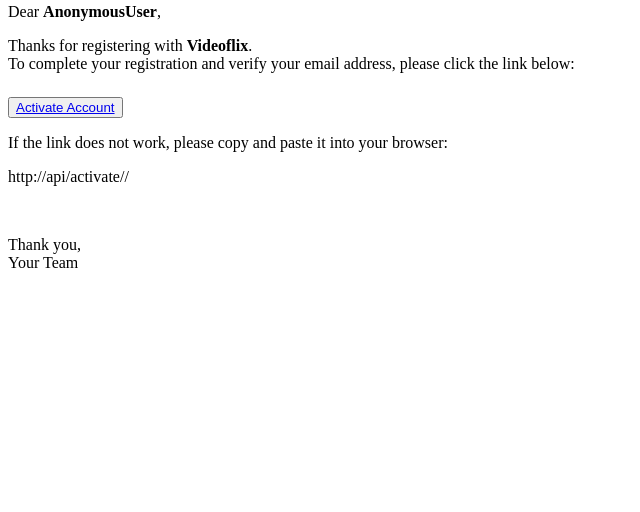
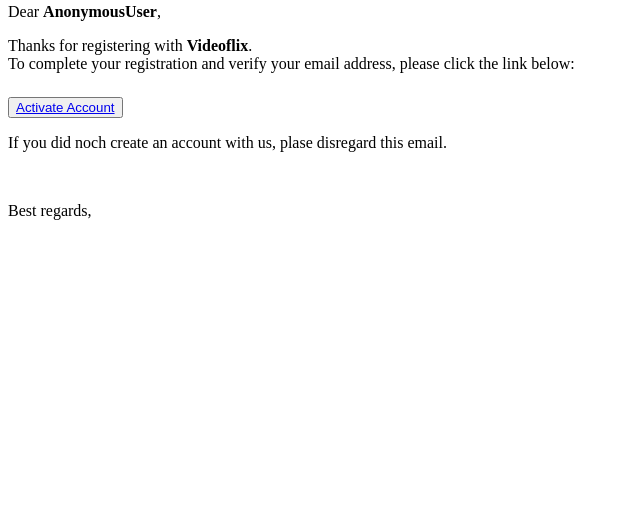
Before and after one commit to philiptesch/videoflix, a Django app: template auth_app/templates/account_active_email.html in a window 1280 px wide. Shown: the part 179-691 px from the top of the page, without its empty margins (0-640 px from the left). Run offline with Django 5.2, Linux system fonts and the light colour scheme; the template is opened without the code that fills it, so the values that code supplies are empty.

Commit message:
update template

```diff
--- a/auth_app/api/views.py
+++ b/auth_app/api/views.py
@@ -51,11 +51,12 @@ class RegistrationView(APIView):
         from_email='noreply@example.com',
         to=[mail])
         email.attach_alternative(message, "text/html")
+        email.attach(logo_data())
         email.send(fail_silently=False)
         print('nmame')
         print(username)
 
-        email.attach(logo_data())
+
 
         response = Response({"user":{'id': user.id, 'email':mail  },'token': 'activation_token'}, status=status.HTTP_200_OK)
 
--- a/auth_app/templates/account_active_email.html
+++ b/auth_app/templates/account_active_email.html
@@ -6,9 +6,10 @@
 </head>
 <body>
 
-       <p style="text-align:center; margin:0 0 24px 0;">
+       <div style="text-align:center; margin:0 0 24px 0;">
+
         <img src="cid:logo" alt="Videoflix Logo" width="200" style="display:block; margin:auto;">
-    </p>
+    </div>
         <p style="margin:0 0 16px 0;">
                 Dear <strong>{{ user}}</strong>,
         </p>
@@ -26,10 +27,13 @@
         </a>
     </button>
 
-    <p>If the link does not work, please copy and paste it into your browser:</p>
-    <p>http://{{ domain }}api/activate/{{ uid }}/{{ token }}</p>
+
+    <div>
+   <p>If you did noch create an account with us, plase disregard this email.</p>
 
     <br>
-    <p>Thank you,<br>Your Team</p>
+    <p>Best regards, </p>
+
+     </div>
 </body>
 </html>
--- a/video_app/signals.py
+++ b/video_app/signals.py
@@ -15,9 +15,9 @@ def video_post_save(sender, instance, created, **kwargs):
         print('New object created', instance.id)
 
 
-
-        queue = get_queue('default', autocommit=True)
-        queue.enqueue(save_new_video_path, instance, instance.id)
+        save_new_video_path(instance, instance.id)
+      #  queue = get_queue('default', autocommit=True)
+      #  queue.enqueue(save_new_video_path, instance, instance.id)
 
 
 
```
Also changed, not shown: auth_app/static/emails/logo.png.
